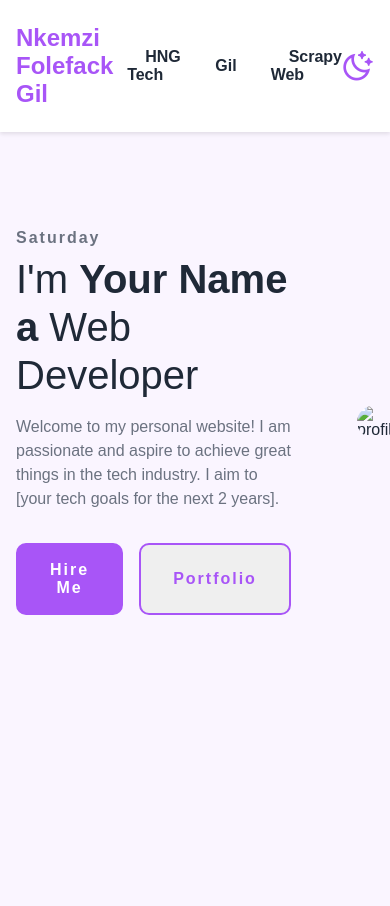
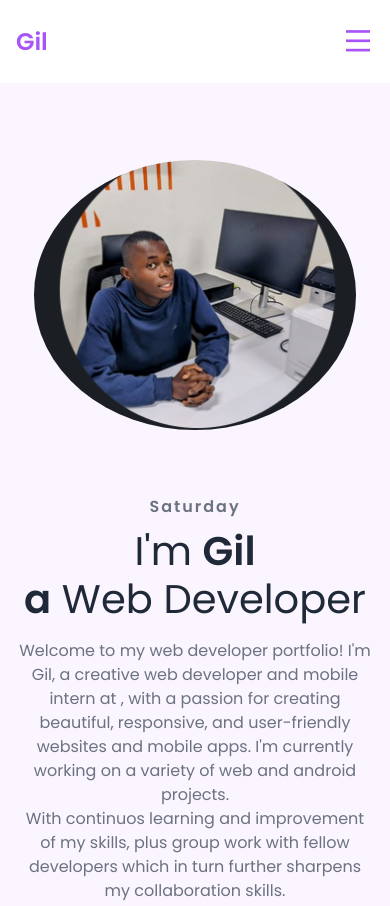
Before and after one commit to Donrex0/Personal-Website, a plain HTML site: page index.html in a window 390 px wide. Shown: the top 906 px of the page. Drawn offline with nearby package versions, Linux system fonts and the light colour scheme.

Commit message:
Updated website with new content and JavaScript functionality

```diff
--- a/index.html
+++ b/index.html
@@ -1,30 +1,29 @@
 <!DOCTYPE html>
 <html lang="en">
 <head>
-  <meta charset="UTF-8">
-  <meta http-equiv="X-UA-Compatible" content="IE=edge">
-  <meta name="viewport" content="width=device-width, initial-scale=1.0">
-  <link href="https://cdn.jsdelivr.net/npm/remixicon@3.2.0/fonts/remixicon.css" rel="stylesheet">
-  <link rel="stylesheet" href="style.css">
-  <title>Your Personal Website</title>
+  <meta charset="UTF-8" />
+  <meta http-equiv="X-UA-Compatible" content="IE=edge" />
+  <meta name="viewport" content="width=device-width, initial-scale=1.0" />
+  <link
+    href="https://cdn.jsdelivr.net/npm/remixicon@3.2.0/fonts/remixicon.css"
+    rel="stylesheet"
+  />
+  <link rel="stylesheet" href="styles.css" />
+  <title>Web Design Mastery | Responsive Portfolio</title>
 </head>
 <body>
   <nav>
     <div class="nav__content">
-      <div class="logo"><a href="#" data-testid="slackDisplayName">Nkemzi Folefack Gil</a></div>
+      <div class="logo"><a href="#" data-testid="slackDisplayName">Gil</a></div>
       <label for="check" class="checkbox">
         <i class="ri-menu-line"></i>
       </label>
       <input type="checkbox" name="check" id="check" />
       <ul>
-        <li><a href="https://hng.tech/learn" data-testid="hngLink">HNG Tech</a></li>
-        <li><a href="#" data-testid="keywordLink">Gil</a></li>
-        <li><a href="http://scrapeanyweb.site" data-testid="scrapeanywebLink">Scrapy Web</a></li>
+        <li><a href="https://hng.tech/learn" data-testid="hngLink">HNG</a></li>
+        <li><a href="https://keyword.dog" data-testid="keywordLink">Contact</a></li>
+        <li><a href="https://scrapeanyweb.site" data-testid="scrapeanywebLink">More</a></li>
       </ul>
-      <div class="dark-mode-toggle">
-        <input type="checkbox" id="darkModeToggle" />
-        <label for="darkModeToggle"><i class="ri-moon-clear-line"></i></label>
-      </div>
     </div>
   </nav>
   <section class="section">
@@ -32,10 +31,11 @@
       <div class="content">
         <p class="subtitle" data-testid="currentDay"></p>
         <h1 class="title">
-          I'm <span>Your Name<br />a</span> Web Developer
+          I'm <span data-testid="slackDisplayName">Gil<br />a</span> Web Developer
         </h1>
         <p class="description">
-          Welcome to my personal website! I am passionate and aspire to achieve great things in the tech industry. I aim to [your tech goals for the next 2 years].
+          Welcome to my web developer portfolio! I'm Gil, a creative web developer and mobile intern at <a href="https://hng.tech/learn" style="display: none;">HNG</a>, with a passion for creating beautiful, responsive, and user-friendly websites and mobile apps. I'm currently working on a variety of web and android projects.
+          <br> With continuos learning and improvement of my skills, plus group work with fellow developers which in turn further sharpens my collaboration skills.
         </p>
         <div class="action__btns">
           <button class="hire__me">Hire Me</button>
@@ -43,31 +43,26 @@
         </div>
       </div>
       <div class="image">
-        <img src="path_to_your_profile_picture.jpg" alt="profile" data-testid="slackProfilePicture" />
+        <img src="assets/profile.PNG" alt="profile" data-testid="slackProfilePicture" />
       </div>
     </div>
   </section>
 
-  <section class="section">
-    <div class="section__container">
-      <div class="content">
-        <p class="subtitle" data-testid="currentDay"></p>
-        <h1 class="title">
+  <script>
+    document.addEventListener('DOMContentLoaded', function() {
+      // Function to get current day and update DOM
+      function getCurrentDay() {
+        const days = ['Sunday', 'Monday', 'Tuesday', 'Wednesday', 'Thursday', 'Friday', 'Saturday'];
+        const currentDate = new Date();
+        const dayName = days[currentDate.getUTCDay()];
+        const dayElement = document.querySelector('[data-testid="currentDay"]');
+        if (dayElement) {
+          dayElement.textContent = dayName;
+        }
+      }
 
-        <p class="description">
-          Welcome to my personal websit! I am passionate and aspire to achieve great things in the tech industry. I aim to [your tech goals for the next 2 years].
-        </p>
-      </div>
-
-    </div>
-  </section>
-
-  <footer>
-    <div class="container">
-      <p>&copy; 2024 Your Personal Website | Created by [Your Name]</p>
-    </div>
-  </footer>
-
-  <script src="script.js"></script>
+      getCurrentDay(); // Call on page load
+    });
+  </script>
 </body>
 </html>
--- a/style.css
+++ /dev/null
@@ -1,204 +0,0 @@
-/* Reset and basic styling */
-* {
-    box-sizing: border-box;
-    margin: 0;
-    padding: 0;
-  }
-
-  a {
-    text-decoration: none;
-  }
-
-  body {
-    font-family: "Poppins", sans-serif;
-    background-color: #faf5ff; /* Light mode background */
-    color: #1f2937; /* Dark mode text color */
-    transition: background-color 0.3s, color 0.3s;
-  }
-
-  nav {
-    width: 100%;
-    position: fixed;
-    top: 0;
-    left: 0;
-    background-color: #ffffff; /* Light mode background */
-    z-index: 99;
-    box-shadow: 0 2px 4px rgba(0, 0, 0, 0.1);
-    transition: background-color 0.3s, box-shadow 0.3s;
-  }
-
-  .nav__content {
-    max-width: 1200px;
-    margin: auto;
-    padding: 1.5rem 1rem;
-    display: flex;
-    align-items: center;
-    justify-content: space-between;
-  }
-
-  nav .logo a {
-    font-size: 1.5rem;
-    font-weight: 600;
-    color: #a855f7; /* Primary color */
-    transition: 0.3s;
-  }
-
-  nav .logo a:hover {
-    color: #9333ea; /* Darker primary color */
-  }
-
-  nav .checkbox {
-    display: none;
-  }
-
-  nav input {
-    display: none;
-  }
-
-  nav .checkbox i {
-    font-size: 2rem;
-    color: #a855f7; /* Primary color */
-    cursor: pointer;
-  }
-
-  ul {
-    display: flex;
-    align-items: center;
-    gap: 1rem;
-    list-style: none;
-    transition: left 0.3s;
-  }
-
-  ul li a {
-    padding: 0.5rem 1rem;
-    border: 2px solid transparent;
-    text-decoration: none;
-    font-weight: 600;
-    color: #1f2937; /* Dark mode text color */
-    transition: 0.3s;
-  }
-
-  ul li a:hover {
-    border-top-color: #ca8a04; /* Secondary color */
-    border-bottom-color: #ca8a04; /* Secondary color */
-    color: #ca8a04; /* Secondary color */
-  }
-
-  .section__container {
-    min-height: 100vh;
-    max-width: 1200px;
-    margin: auto;
-    padding: 1rem;
-    display: grid;
-    grid-template-columns: repeat(2, 1fr);
-    gap: 4rem;
-  }
-
-  .content {
-    display: flex;
-    flex-direction: column;
-    justify-content: center;
-  }
-
-  .subtitle {
-    letter-spacing: 2px;
-    color: #6b7280; /* Light mode text color */
-    font-weight: 600;
-    margin-bottom: 0.5rem;
-  }
-
-  .title {
-    font-size: 2.5rem;
-    font-weight: 400;
-    line-height: 3rem;
-    color: #1f2937; /* Dark mode text color */
-    margin-bottom: 1rem;
-  }
-
-  .title span {
-    font-weight: 600;
-  }
-
-  .description {
-    line-height: 1.5rem;
-    color: #6b7280; /* Light mode text color */
-    margin-bottom: 2rem;
-  }
-
-  .action__btns {
-    display: flex;
-    gap: 1rem;
-  }
-
-  .action__btns button {
-    font-size: 1rem;
-    font-weight: 600;
-    letter-spacing: 2px;
-    padding: 1rem 2rem;
-    outline: none;
-    border: 2px solid #a855f7; /* Primary color */
-    border-radius: 10px;
-    transition: 0.3s;
-    cursor: pointer;
-  }
-
-  .hire__me {
-    background-color: #a855f7; /* Primary color */
-    color: #ffffff;
-  }
-
-  .hire__me:hover {
-    background-color: #9333ea; /* Darker primary color */
-  }
-
-  .portfolio {
-    color: #a855f7; /* Primary color */
-  }
-
-  .portfolio:hover {
-    background-color: #9333ea; /* Darker primary color */
-    color: #ffffff;
-  }
-
-  .image {
-    display: grid;
-    place-items: center;
-  }
-
-  .image img {
-    width: min(25rem, 90%);
-    border-radius: 100%;
-  }
-
-  .dark-mode-toggle {
-    display: flex;
-    align-items: center;
-    gap: 1rem;
-  }
-
-  .dark-mode-toggle label {
-    font-size: 1.5rem;
-    color: #a855f7; /* Primary color */
-    cursor: pointer;
-  }
-
-  .dark-mode-toggle label:hover {
-    color: #9333ea; /* Darker primary color */
-  }
-
-  .dark-mode-toggle input[type="checkbox"] {
-    display: none;
-  }
-
-  .dark-mode-toggle i {
-    font-size: 2rem;
-    color: #a855f7; /* Primary color */
-  }
-
-  .dark-mode-toggle input:checked + label i {
-    color: #1f2937; /* Dark mode text color */
-  }
-
-  .dark-mode-toggle input:checked + label {
-    color: #1f2937; /* Dark mode text color */
-  }
--- /dev/null
+++ b/styles.css
@@ -0,0 +1,219 @@
+@import url("https://fonts.googleapis.com/css2?family=Poppins:wght@400;600;700&display=swap");
+
+:root {
+  --primary-color: #a855f7;
+  --primary-color-dark: #9333ea;
+  --secondary-color: blue;
+  --text-dark: #1f2937;
+  --text-light: #6b7280;
+  --extra-light: #faf5ff;
+  --max-width: 1200px;
+}
+
+* {
+  padding: 0;
+  margin: 0;
+  box-sizing: border-box;
+}
+
+a {
+  text-decoration: none;
+}
+
+body {
+  font-family: "Poppins", sans-serif;
+}
+
+nav {
+  width: 100%;
+  position: fixed;
+  top: 0;
+  left: 0;
+  background-color: #ffffff;
+  z-index: 99;
+}
+
+.nav__content {
+  max-width: var(--max-width);
+  margin: auto;
+  padding: 1.5rem 1rem;
+  display: flex;
+  align-items: center;
+  justify-content: space-between;
+}
+
+nav .logo a {
+  font-size: 1.5rem;
+  font-weight: 600;
+  color: var(--primary-color);
+  transition: 0.3s;
+}
+nav .logo a:hover {
+  color: var(--primary-color-dark);
+}
+
+nav .checkbox {
+  display: none;
+}
+
+nav input {
+  display: none;
+}
+nav .checkbox i {
+  font-size: 2rem;
+  color: var(--primary-color);
+  cursor: pointer;
+}
+
+ul {
+  display: flex;
+  align-items: center;
+  gap: 1rem;
+  list-style: none;
+  transition: left 0.3s;
+}
+
+ul li a {
+  padding: 0.5rem 1rem;
+  border: 2px solid transparent;
+  text-decoration: none;
+  font-weight: 600;
+  color: var(--text-dark);
+  transition: 0.3s;
+}
+
+ul li a:hover {
+  border-top-color: var(--secondary-color);
+  border-bottom-color: var(--secondary-color);
+  color: var(--secondary-color);
+}
+
+.section {
+  background-color: var(--extra-light);
+}
+
+.section__container {
+  min-height: 100vh;
+  max-width: var(--max-width);
+  margin: auto;
+  padding: 1rem;
+  display: grid;
+  grid-template-columns: repeat(2, 1fr);
+  gap: 4rem;
+}
+
+.content {
+  display: flex;
+  flex-direction: column;
+  justify-content: center;
+}
+
+.subtitle {
+  letter-spacing: 2px;
+  color: var(--text-light);
+  font-weight: 600;
+  margin-bottom: 0.5rem;
+}
+
+.title {
+  font-size: 2.5rem;
+  font-weight: 400;
+  line-height: 3rem;
+  color: var(--text-dark);
+  margin-bottom: 1rem;
+}
+
+.title span {
+  font-weight: 600;
+}
+
+.description {
+  line-height: 1.5rem;
+  color: var(--text-light);
+  margin-bottom: 2rem;
+}
+
+.action__btns {
+  display: flex;
+  gap: 1rem;
+}
+
+.action__btns button {
+  font-size: 1rem;
+  font-weight: 600;
+  letter-spacing: 2px;
+  padding: 1rem 2rem;
+  outline: none;
+  border: 2px solid var(--primary-color);
+  border-radius: 10px;
+  transition: 0.3s;
+  cursor: pointer;
+}
+
+.hire__me {
+  background-color: var(--primary-color);
+  color: #ffffff;
+}
+
+.hire__me:hover {
+  background-color: var(--primary-color-dark);
+}
+
+.portfolio {
+  color: var(--primary-color);
+}
+
+.portfolio:hover {
+  background-color: var(--primary-color-dark);
+  color: #ffffff;
+}
+
+.image {
+  display: grid;
+  place-items: center;
+}
+
+.image img {
+  width: min(25rem, 90%);
+  border-radius: 100%;
+}
+
+@media (width < 750px) {
+  nav .checkbox {
+    display: block;
+  }
+
+  ul {
+    position: absolute;
+    width: 100%;
+    height: calc(100vh - 85px);
+    left: -100%;
+    top: 85px;
+    background-color: var(--extra-light);
+    flex-direction: column;
+    justify-content: center;
+    gap: 3rem;
+  }
+
+  nav #check:checked ~ ul {
+    left: 0;
+  }
+
+  ul li a {
+    font-size: 1.25rem;
+  }
+
+  .section__container {
+    padding: 10rem 1rem 5rem 1rem;
+    text-align: center;
+    grid-template-columns: repeat(1, 1fr);
+  }
+
+  .image {
+    grid-area: 1/1/2/2;
+  }
+
+  .action__btns {
+    margin: auto;
+  }
+}
```
Also changed, not shown: assets/profile.PNG (added), script.js (indentation only), 1 other file.
